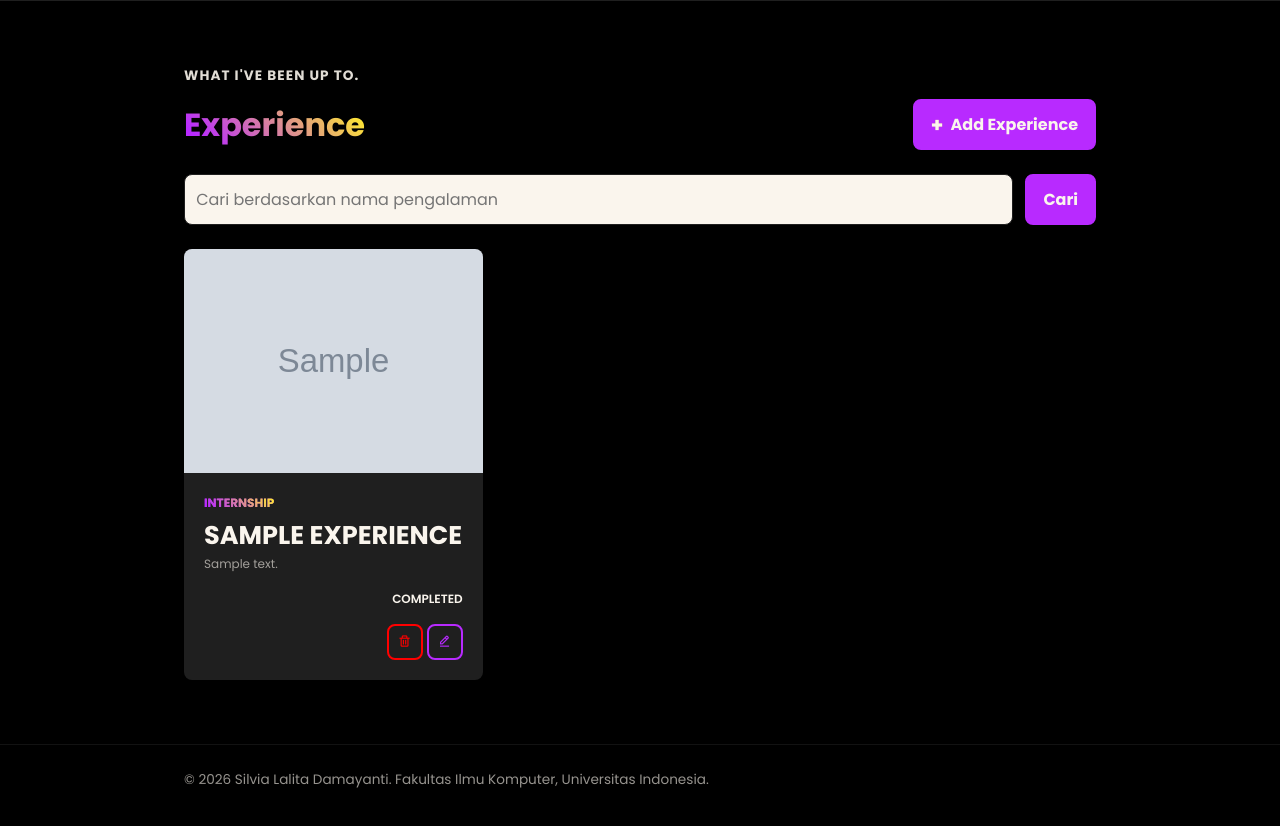
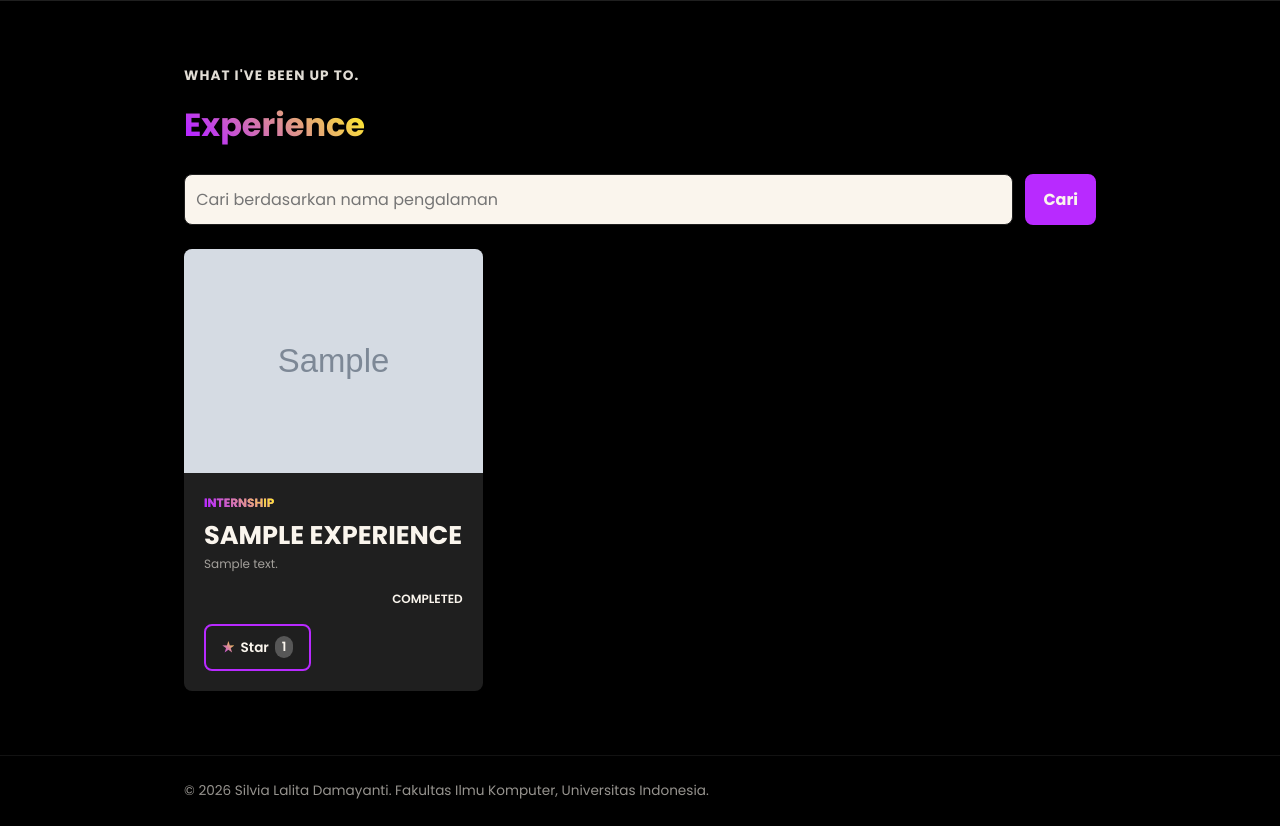
Before and after one commit to silvialalita/myportofolio, a Django app: page /experience/ in a window 1280 px wide. Shown: the part 74-900 px from the top of the page. Before the commit the page ends 862 px from the top, so only its background shows below. Run offline with Django 5.2, Linux system fonts and the light colour scheme; tables that the repository leaves empty hold one stand-in row (values such as "Sample post"); grey boxes marked "Sample" are stand-in pictures; some libraries are stand-ins or nearby versions.

Commit message:
feat: apply authorization controls to experience

```diff
--- a/main/models.py
+++ b/main/models.py
@@ -23,6 +23,13 @@ class Experience(models.Model):
     thumbnail = models.URLField(blank=True, default='')
     started_at = models.DateTimeField(auto_now_add=True)
     ended_at = models.DateTimeField(blank=True, null=True)
+
+    # Tambahkan field berikut: satu proyek bisa di-star banyak pengguna,
+    # dan satu pengguna bisa mem-star banyak proyek
+    starred_by = models.ManyToManyField(
+        User, related_name="starred_experiences", blank=True
+    )
+
     def __str__(self):
         return self.title
 
--- a/main/urls.py
+++ b/main/urls.py
@@ -19,7 +19,9 @@ urlpatterns = [
     path("api/projects/", get_projects_json, name="get_projects_json"),
     path("projects/<uuid:project_id>/delete/",delete_project,name="delete_project"),
     path("project/<uuid:project_id>/edit/", update_project, name="update_project"),
+
     path("projects/<uuid:project_id>/star/", toggle_star, name="toggle_star"),
+    path("experience/<uuid:experience_id>/star/", toggle_exp_star, name="toggle_exp_star"),
 
     path("register/", register, name="register"),
     path("login/", login_user, name="login"),
--- a/main/views.py
+++ b/main/views.py
@@ -8,6 +8,7 @@ from django.contrib.auth import login, logout
 from django.contrib.auth.forms import AuthenticationForm, UserCreationForm
 from django.contrib.auth.decorators import login_required
 from django.core.exceptions import PermissionDenied
+from django.urls import reverse
 
 from main.forms import ProjectForm, ExperienceForm
 from main.models import Experience, Education, Project
@@ -51,7 +52,12 @@ def show_experience(request):
     }
     return render(request, "experience.html", context)
 
+@login_required(login_url="/login/")
 def create_experience(request):
+    # validasi apakah user berwenang
+    if not request.user.is_superuser:
+        raise PermissionDenied
+
     form = ExperienceForm(request.POST or None)
 
     if request.method == "POST" and form.is_valid():
@@ -75,7 +81,12 @@ def get_experiences_json(request):
     experiences_json = serializers.serialize("json", experiences)
     return HttpResponse(experiences_json, content_type="application/json")
 
+@login_required(login_url="/login/")
 def delete_experience(request, experience_id):
+    # validasi apakah user berwenang
+    if not request.user.is_superuser:
+        raise PermissionDenied
+
     experience = get_object_or_404(Experience, pk=experience_id)
 
     if request.method == "POST":
@@ -85,7 +96,12 @@ def delete_experience(request, experience_id):
 
     return redirect("main:show_experience")
 
+@login_required(login_url="/login/")
 def update_experience(request, experience_id):
+    # validasi apakah user berwenang
+    if not request.user.is_superuser:
+        raise PermissionDenied
+
     experience = get_object_or_404(
         Experience,
         pk=experience_id,
@@ -167,6 +183,10 @@ def get_projects_json(request):
 
 @login_required(login_url="/login/")  # Tambahkan baris ini supaya wajib login
 def delete_project(request, project_id):
+    # validasi apakah user berwenang
+    if not request.user.is_superuser:
+        raise PermissionDenied
+
     project = get_object_or_404(Project, pk=project_id)
 
     if request.method == "POST":
@@ -176,7 +196,12 @@ def delete_project(request, project_id):
 
     return redirect("main:show_projects")
 
+@login_required(login_url="/login/")
 def update_project(request, project_id):
+    # validasi apakah user berwenang
+    if not request.user.is_superuser:
+        raise PermissionDenied
+
     project = get_object_or_404(Project, pk=project_id,)
 
     form = ProjectForm(
@@ -200,6 +225,10 @@ def update_project(request, project_id):
 
     return render(request, "projects_form.html", context)
 
+
+
+# STAR COMPONENTS
+
 # Tanpa cek is_superuser: semua akun yang sudah login boleh memberi star
 @login_required(login_url="/login/")
 def toggle_star(request, project_id):
@@ -213,7 +242,23 @@ def toggle_star(request, project_id):
         else:
             project.starred_by.add(request.user)
 
-    return redirect("main:show_projects")
+    url = reverse("main:show_projects")
+    return redirect(f"{url}#{project.id}")
+
+@login_required(login_url="/login/")
+def toggle_exp_star(request, experience_id):
+    experience = get_object_or_404(Experience, pk=experience_id)
+
+    if request.method == "POST":
+        # Kalau akun ini sudah pernah memberi star, batalkan star-nya.
+        # Kalau belum, tambahkan star.
+        if request.user in experience.starred_by.all():
+            experience.starred_by.remove(request.user)
+        else:
+            experience.starred_by.add(request.user)
+
+    url = reverse("main:show_experience")
+    return redirect(f"{url}#{experience.id}")
 
 
 
@@ -250,7 +295,10 @@ def login_user(request):
 
     if request.method == "POST" and form.is_valid():
         login(request, form.get_user())
-        response = redirect("main:show_main")
+
+        # agar setelah log-in kembali ke current page
+        next_url = request.POST.get("next")
+        response = redirect(next_url)
         response.set_cookie('last_login', datetime.datetime.now().strftime('%Y-%m-%d %H:%M:%S'))
         return response
 
--- a/templates/components/project_star.html
+++ b/templates/components/project_star.html
@@ -1,10 +1,17 @@
-<form method="post" action="{% url 'main:toggle_star' project.id %}" class="star-form">
+<form method="post" action="{{ star_url }}" class="star-form">
     {% csrf_token %}
     <button type="submit"
-            class="button button-star{% if user in project.starred_by.all %} is-starred{% endif %}"
-            title="{% if project.starred_by.all %}Dibintangi oleh {{ project.starred_by.all|join:', ' }}{% else %}Jadilah yang pertama memberi star{% endif %}">
+            class="button button-star
+                {% if user in item.starred_by.all %}
+                    is-starred
+                {% endif %}"
+            title="{% if item.starred_by.all %} Dibintangi oleh {{ item.starred_by.all|join:', ' }}{% else %}Jadilah yang pertama memberi star{% endif %}">
         <span aria-hidden="true">★</span>
-        {% if user in project.starred_by.all %}Unstar{% else %}Star{% endif %}
-        <span class="star-count">{{ project.starred_by.count }}</span>
+        {% if user in item.starred_by.all %}
+            Unstar
+        {% else %}
+            Star
+        {% endif %}
+        <span class="star-count">{{ item.starred_by.count }}</span>
     </button>
 </form>
--- a/templates/experience.html
+++ b/templates/experience.html
@@ -8,16 +8,20 @@
             </p>
             <div class="project-header">
                 <h1><span>Experience</span></h1>
+
+                {% if user.is_superuser %}
                     <a href="{% url 'main:create_experience' %}"
                         class="button project-add-button">
                             <span aria-hidden="true">+</span>
                             Add Experience
                     </a>
+                {% endif %}
             </div>
 
             <form method="get"
                 action="{% url 'main:show_experience' %}"
                 class="project-search">
+
                 <input type="search"
                         name="title"
                         value="{{ title_query }}"
@@ -25,10 +29,12 @@
                         class="project-search__input"
                         aria-label="Cari berdasarkan nama proyek">
                 <button type="submit" class="button">Cari</button>
+
             </form>
+
             <div class="experience-grid">
                 {% for experience in experience_list %}
-                    <article class="experience-cards">
+                    <article id="{{ experience.id }}" class="experience-cards">
 
                         {% if experience.thumbnail %}
                             <img
@@ -54,15 +60,18 @@
                             {% else %}
                                 <p class="experience-status">completed</p>
                             {% endif %}
-
                                 <div class="project-actions">
-                                {% include "components/experience_delete_modal.html" with experience=experience %}
+                                    {% if user.is_superuser %}
                                         <a href="{% url 'main:update_experience' experience.id %}"
                                             class="button button-tertiary"
                                             aria-label="Edit {{ experience.title }}"
                                             title="Edit Experience">
                                             <i class='bx bx-edit-alt' aria-hidden="true"></i>
                                         </a>
+                                    {% endif %}
+
+                                    {% url 'main:toggle_exp_star' experience.id as starurl %}
+                                    {% include "components/project_star.html" with star_url=starurl item=experience %}
                                 </div>
                         </div>
                     </article>
--- a/templates/login.html
+++ b/templates/login.html
@@ -12,6 +12,9 @@
                 {% endfor %}
                 <form method="post" action="{% url 'main:login' %}" class="project-form">
                     {% csrf_token %}
+
+                    <input type="hidden" name="next" value="{{ request.GET.next }}">
+
                     {% for field in form %}
                         <div class="form-group">
                             <label for="{{ field.id_for_label }}">{{ field.label }}</label>
@@ -21,9 +24,11 @@
                             {% endfor %}
                         </div>
                     {% endfor %}
+
                     {% for error in form.non_field_errors %}
                         <p class="form-error">{{ error }}</p>
                     {% endfor %}
+
                     <button type="submit" class="button">Login</button>
                 </form>
                 <p>Belum punya akun? <a href="{% url 'main:register' %}">Daftar di sini</a>.</p>
```
Also changed, not shown: templates/project.html (+9 -9 lines), main/migrations/0007_experience_starred_by.py (added). Lines whose indentation alone changed are shown as unchanged.
